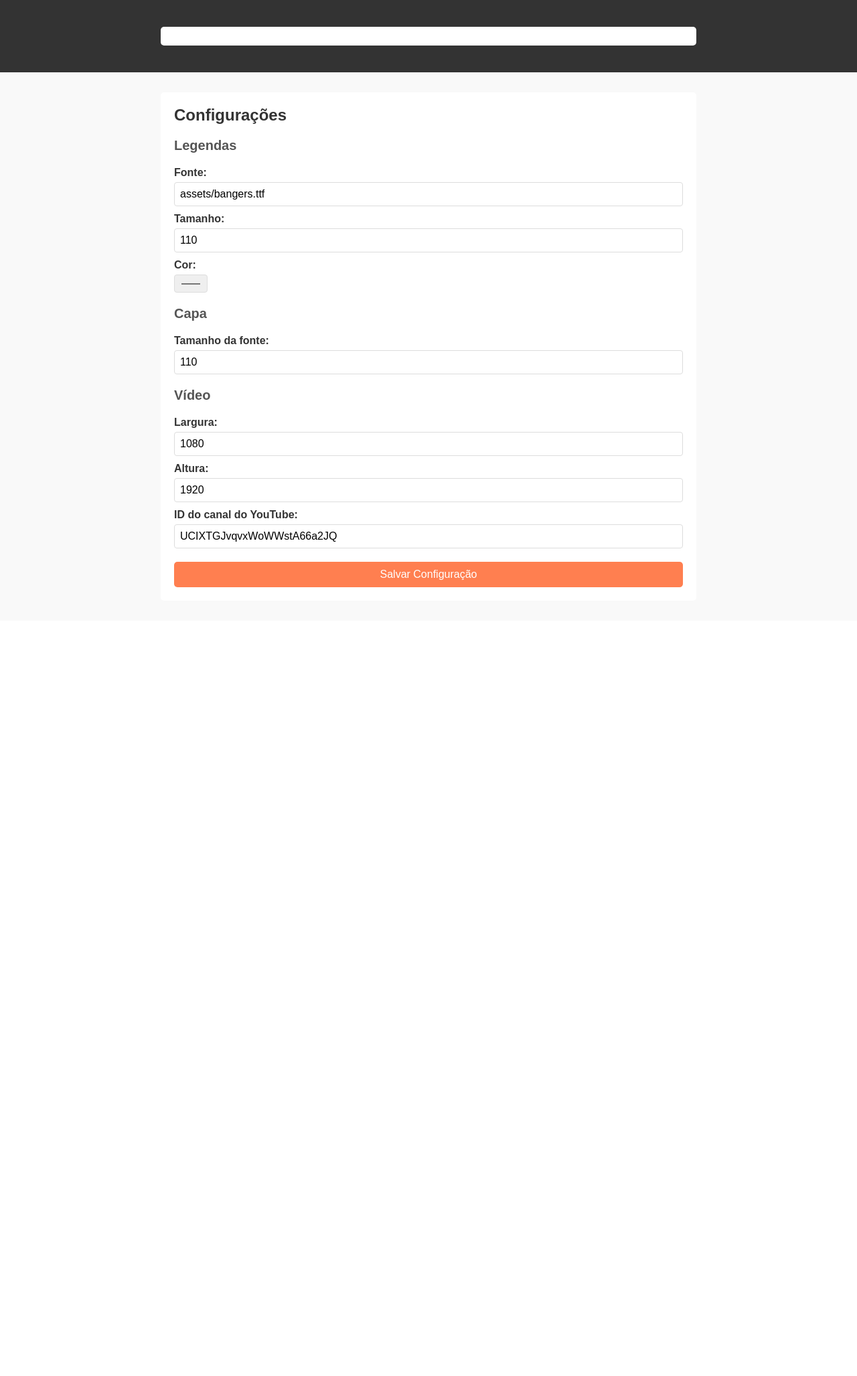
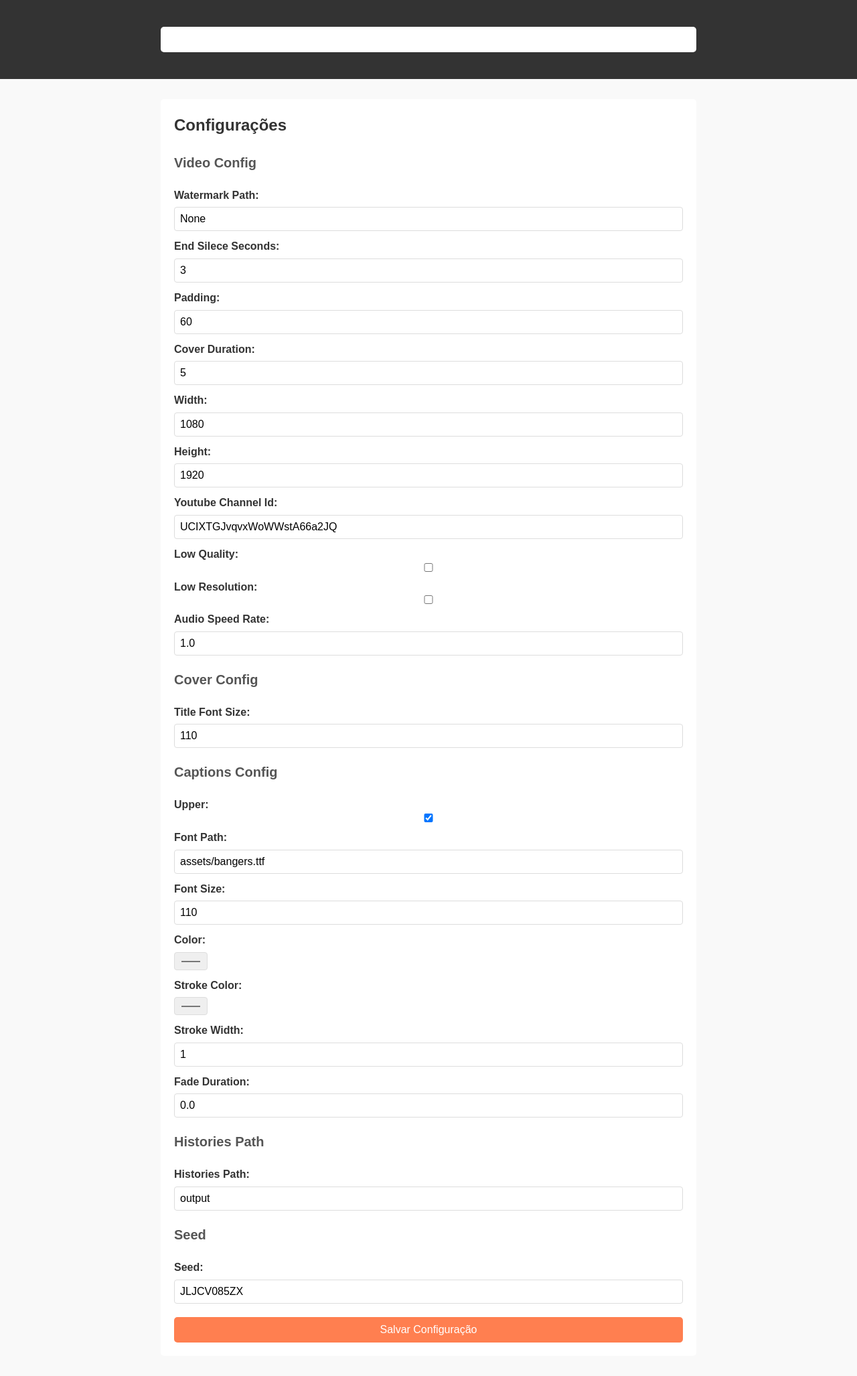
Before and after one commit to dark-v-generator/video-generator, a Flask app: page /config in a window 1280 px wide. Shown: the whole page at 67% size. Before the commit the page ends 877 px from the top, so only its background shows below. Run offline with Flask 3, Linux system fonts and the light colour scheme.

Commit message:
Changing config page

```diff
--- a/entities/base_yaml_model.py
+++ b/entities/base_yaml_model.py
@@ -1,14 +1,15 @@
-from typing import List
+from typing import List, Type, TypeVar
 from pydantic import BaseModel, Field
 import yaml
 
+T = TypeVar('T', bound='BaseYAMLModel')
 
 class BaseYAMLModel(BaseModel):
-    @staticmethod
-    def from_yaml(file_path) -> "BaseYAMLModel":
+    @classmethod
+    def from_yaml(cls: Type[T], file_path: str) -> T:
         with open(file_path, "r") as file:
             data = yaml.safe_load(file)
-            return BaseYAMLModel(**data)
+            return cls(**data)
 
     def save_yaml(self, output_path):
         with open(output_path, "w") as file:
--- a/entities/config.py
+++ b/entities/config.py
@@ -1,4 +1,5 @@
 import random
+from typing import Optional
 from pydantic import Field
 from entities.base_yaml_model import BaseYAMLModel
 
@@ -15,7 +16,7 @@
     title_font_size: int = Field(110, title="Title font size")
 
 class VideoConfig(BaseYAMLModel):
-    watermark_path: str = Field(None, title="Path to the water mark image")
+    watermark_path: Optional[str] = Field(None, title="Path to the water mark image")
     end_silece_seconds: int = Field(3, title="End silence seconds")
     padding: int = Field(60, title="Padding")
     cover_duration: int = Field(5, title="Cover duration")
@@ -37,7 +38,7 @@
     video_config: VideoConfig = Field(VideoConfig(), title="Video configuration")
     cover_config: CoverConfig = Field(CoverConfig(), title="Cover configuration")
     captions_config: CaptionsConfig = Field(CaptionsConfig())
-    histories_path: str = Field(None, title="Path to save the output video")
+    histories_path: str = Field('output', title="Path to save the output video")
     seed: str = Field(__generate_random_seed(), title="Seed")
 
     def int_seed(self) -> int:
--- a/flask_server/app.py
+++ b/flask_server/app.py
@@ -2,6 +2,15 @@
 from flask import Flask, render_template, request, redirect, url_for
 from flask_server.helper import build_nested_dict
 from services import config_service
+
+def __get_context():
+    return {
+        "isinstance": isinstance,
+        "int": int,
+        "float": float,
+        "bool": bool,
+        "dict": dict
+    }
 
 app = Flask(__name__)
 CONFIG_FILE_PATH = 'new_config.yaml'
@@ -12,6 +21,7 @@
 
 @app.route("/save_config", methods=["POST"])
 def save_config():
+    # TODO parse bool fields
     data = build_nested_dict(request.form.to_dict())
     config_service.save_main_config(data, CONFIG_FILE_PATH)
     return redirect(url_for("config_page"))
@@ -19,7 +29,11 @@
 @app.route("/config", methods=["GET", "POST"])
 def config_page():
     config = config_service.get_main_config(CONFIG_FILE_PATH)
-    return render_template("config.html", config=config)
+    return render_template(
+        "config.html",
+        **__get_context(),
+        config=config.model_dump(),
+    )
 
 if __name__ == '__main__':
     app.run(debug=True)
--- a/flask_server/static/css/style.css
+++ b/flask_server/static/css/style.css
@@ -40,6 +40,14 @@
 
 nav .github-link:hover {
     text-decoration: underline;
+}
+
+.container {
+    max-width: 800px;
+    margin: 30px auto;
+    padding: 20px;
+    background-color: #fff;
+    border-radius: 5px;
 }
 
 /* Estilo da seção hero */
@@ -144,6 +152,45 @@
     font-size: 16px;
 }
 
+/* Estilo do formulário */
+form {
+    display: flex;
+    flex-direction: column;
+}
+form h3 {
+    margin: 20px 0 10px;
+    font-size: 20px;
+    color: #555;
+}
+form label {
+    margin-top: 10px;
+    font-weight: bold;
+}
+form input[type="text"],
+form input[type="number"],
+form input[type="color"] {
+    padding: 8px;
+    margin-top: 5px;
+    border: 1px solid #ddd;
+    border-radius: 4px;
+    font-size: 16px;
+}
+form button {
+    margin-top: 20px;
+    padding: 10px 20px;
+    font-size: 16px;
+    background-color: #ff7f50;
+    border: none;
+    border-radius: 5px;
+    color: #fff;
+    cursor: pointer;
+    transition: background-color 0.3s ease;
+}
+form button:hover {
+    background-color: #ff6347;
+}
+
+
 /* Rodapé */
 footer {
     background-color: #333;
--- a/flask_server/templates/config.html
+++ b/flask_server/templates/config.html
@@ -5,7 +5,7 @@
     <meta name="viewport" content="width=device-width, initial-scale=1.0">
     <title>Configurações</title>
     <!-- Link para o CSS específico para a página de configurações -->
-    <link rel="stylesheet" href="/static/config_styles.css">
+    <link rel="stylesheet" href="/static/css/style.css">
 </head>
 <body>
     <nav>
@@ -18,37 +18,42 @@
     <div class="container">
         <h2>Configurações</h2>
         <form action="/save_config" method="POST">
-            <!-- Seção de Legendas -->
-            <h3>Legendas</h3>
-            <label>Fonte:</label>
-            <input type="text" name="captions_config.font_path" value="assets/bangers.ttf">
-
-            <label>Tamanho:</label>
-            <input type="number" name="captions_config.font_size" value="110">
-
-            <label>Cor:</label>
-            <input type="color" name="captions_config.color" value="#FFFFFF">
-
-            <!-- Outros campos de captions_config podem ser adicionados conforme necessário -->
-
-            <!-- Seção de Capa -->
-            <h3>Capa</h3>
-            <label>Tamanho da fonte:</label>
-            <input type="number" name="cover_config.title_font_size" value="110">
-
-            <!-- Seção de Vídeo -->
-            <h3>Vídeo</h3>
-            <label>Largura:</label>
-            <input type="number" name="video_config.width" value="1080">
-
-            <label>Altura:</label>
-            <input type="number" name="video_config.height" value="1920">
-
-            <label>ID do canal do YouTube:</label>
-            <input type="text" name="video_config.youtube_channel_id" value="UCIXTGJvqvxWoWWstA66a2JQ">
-
-            <!-- Outros campos de video_config também podem ser adicionados -->
-
+            {% for key_1, value in config.items() %}
+                <h3>{{ key_1 | replace('_', ' ') | title }}</h3>
+                {% if isinstance(value, dict) %}
+                    {% for key_2, value in value.items() %}
+                        <label>{{ key_2 | replace('_', ' ') | title }}:</label>
+                        {% if key_2.endswith('color') %}
+                            <input type="color" name="config.{{ key_1 }}.{{ key_2 }}" value="{{ value }}">
+                        {% elif key_2.endswith('path') %}
+                            <input type="text" name="config.{{ key_1 }}.{{ key_2 }}" value="{{ value }}">
+                        {% elif isinstance(value, bool) %}
+                            <input type="checkbox" name="config.{{ key_1 }}.{{ key_2 }}" value="{{ value }}" {% if value %}checked{% endif %}>
+                        {% elif isinstance(value, int) %}
+                            <input type="number" name="config.{{ key_1 }}.{{ key_2 }}" value="{{ value }}">
+                        {% elif isinstance(value, float) %}
+                            <input type="number" step="0.01" name="config.{{ key_1 }}.{{ key_2 }}" value="{{ value }}">
+                        {% else %}
+                            <input type="text" name="config.{{ key_1 }}.{{ key_2 }}" value="{{ value }}">
+                        {% endif %}
+                    {% endfor %}
+                {% else %}
+                    <label>{{ key_1 | replace('_', ' ') | title }}:</label>
+                    {% if key_1.endswith('color') %}
+                        <input type="color" name="config.{{ key_1 }}" value="{{ value }}">
+                    {% elif key_1.endswith('path') %}
+                        <input type="text" name="config.{{ key_1 }}" value="{{ value }}">
+                    {% elif isinstance(value, int) %}
+                        <input type="number" name="config.{{ key_1 }}" value="{{ value }}">
+                    {% elif isinstance(value, float) %}
+                        <input type="number" step="0.01" name="config.{{ key_1 }}" value="{{ value }}">
+                    {% elif isinstance(value, bool) %}
+                        <input type="checkbox" name="config.{{ key_1 }}" {% if value %}checked{% endif %}>
+                    {% else %}
+                        <input type="text" name="config.{{ key_1 }}" value="{{ value }}">
+                    {% endif %}
+                {% endif %}
+            {% endfor %}
             <button type="submit">Salvar Configuração</button>
         </form>
     </div>
--- a/new_config.yaml
+++ b/new_config.yaml
@@ -1,15 +1,15 @@
 captions_config:
-    color: '#ffffff'
+    color: '#FFFFFF'
     fade_duration: 0
     font_path: assets/bangers.ttf
-    font_size: 111
+    font_size: 110
     stroke_color: '#000000'
     stroke_width: 1
     upper: true
 cover_config:
     title_font_size: 110
-histories_path: null
-seed: USSZU4F6Z9
+histories_path: output
+seed: JLJCV085ZX
 video_config:
     audio_speed_rate: 1.0
     cover_duration: 5
```
